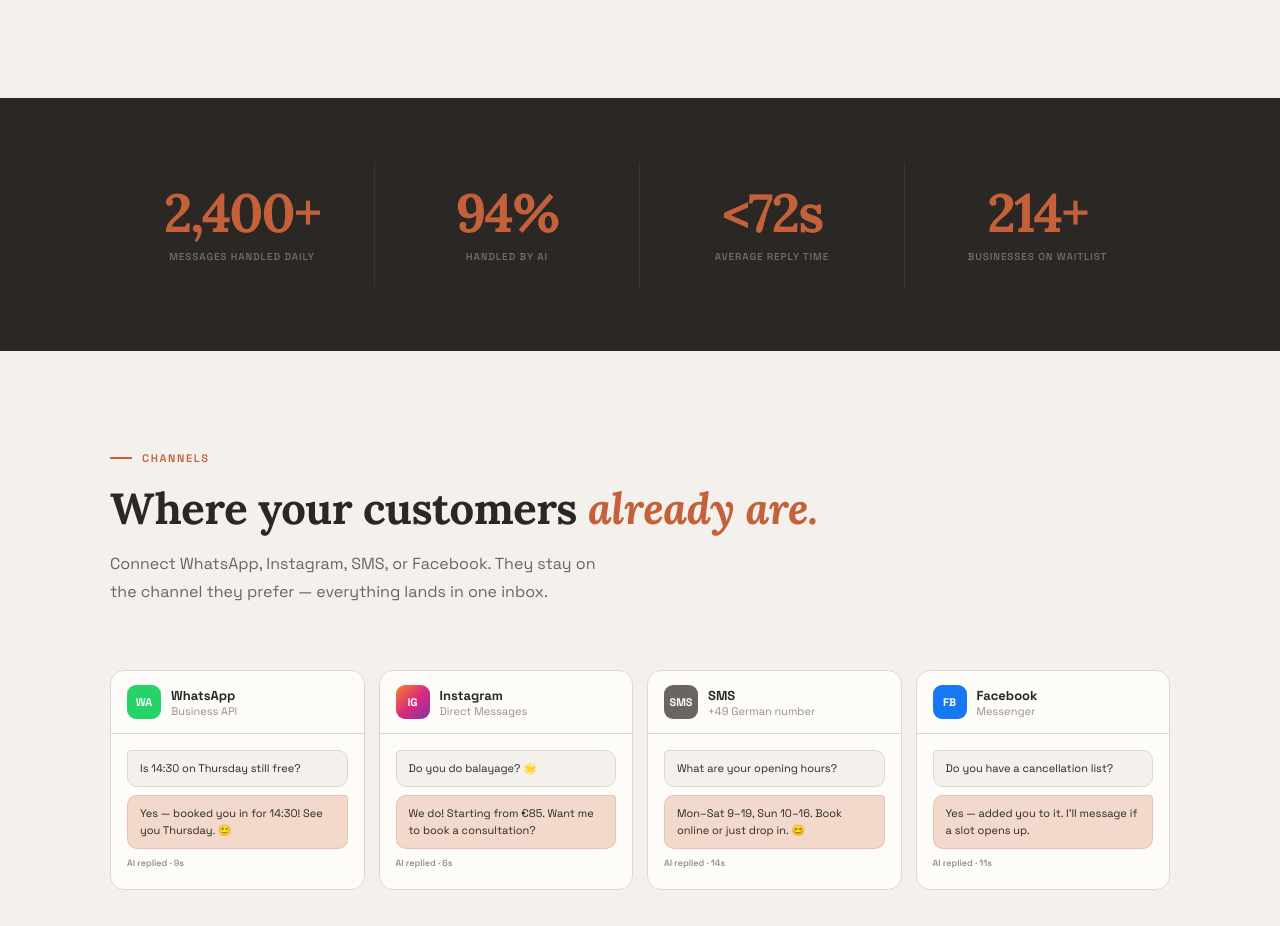
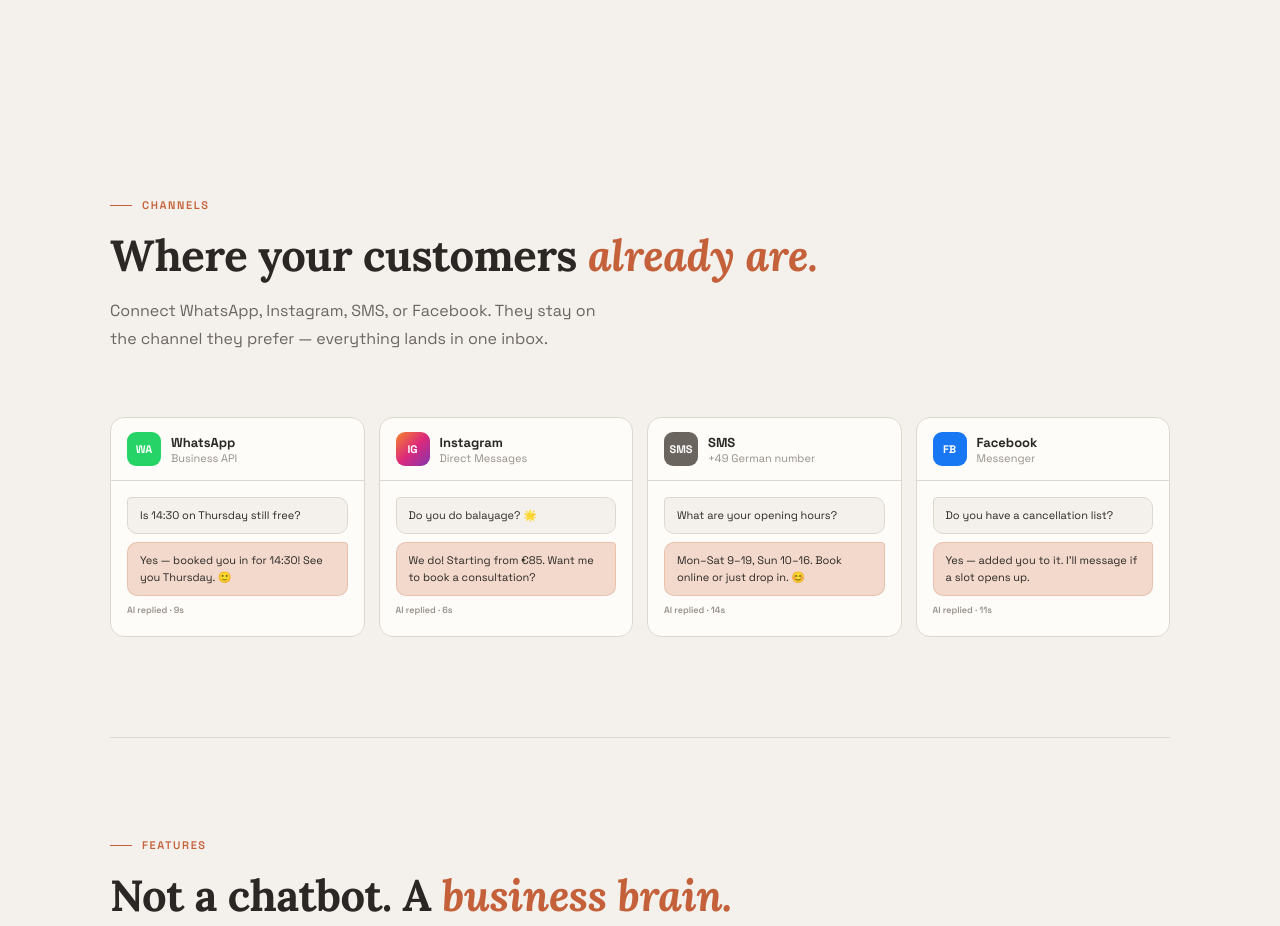
Before and after one commit to Ecgecer/GuestManager-site, a website: page index.html in a window 1280 px wide. Shown: the part 1344-2270 px from the top of the page. Drawn offline with Linux system fonts and the light colour scheme.

Commit message:
remove stats strip section

```diff
--- a/index.html
+++ b/index.html
@@ -790,29 +790,6 @@ footer { border-top: 1px solid var(--border); padding: 48px 0 36px; }
   </section>
 </div>
 
-<!-- STATS STRIP -->
-<div class="stats-strip">
-  <div class="shell">
-    <div class="stats-row">
-      <div class="stat-block">
-        <span class="stat-n" data-target="2400" data-suf="+">0+</span>
-        <span class="stat-l">Messages handled daily</span>
-      </div>
-      <div class="stat-block">
-        <span class="stat-n" data-target="94" data-suf="%">0%</span>
-        <span class="stat-l">Handled by AI</span>
-      </div>
-      <div class="stat-block">
-        <span class="stat-n" data-target="72" data-pre="<" data-suf="s">0s</span>
-        <span class="stat-l">Average reply time</span>
-      </div>
-      <div class="stat-block">
-        <span class="stat-n" data-target="214" data-suf="+">0+</span>
-        <span class="stat-l">Businesses on waitlist</span>
-      </div>
-    </div>
-  </div>
-</div>
 
 <div class="shell">
 
```
